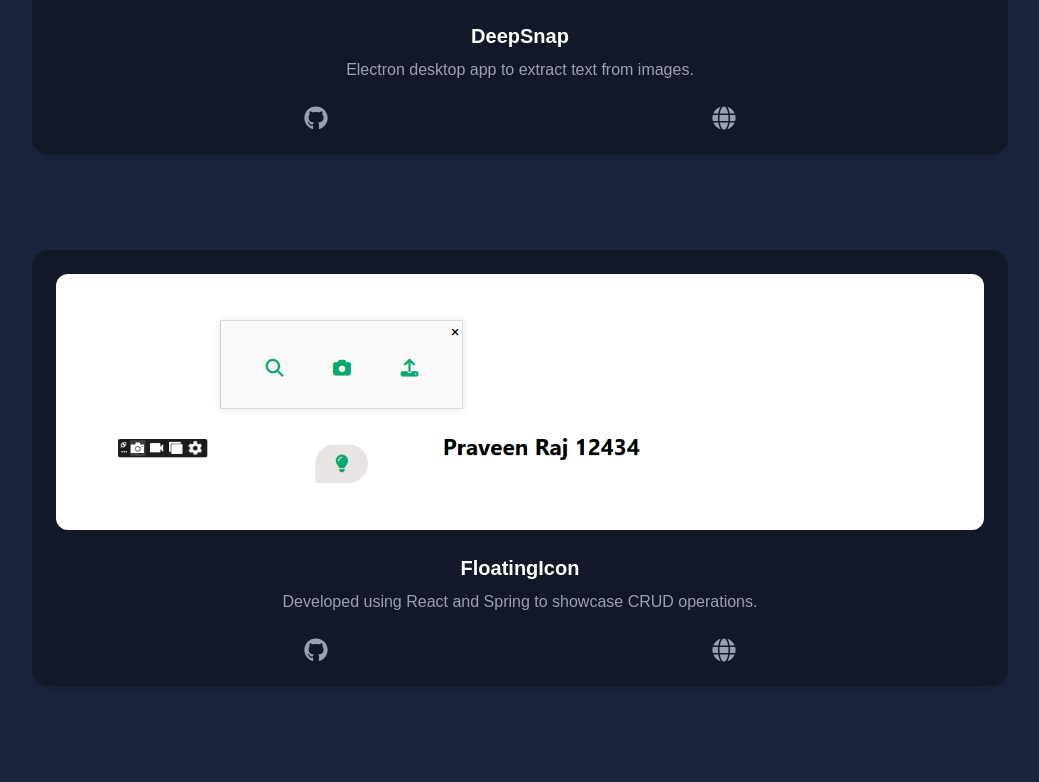
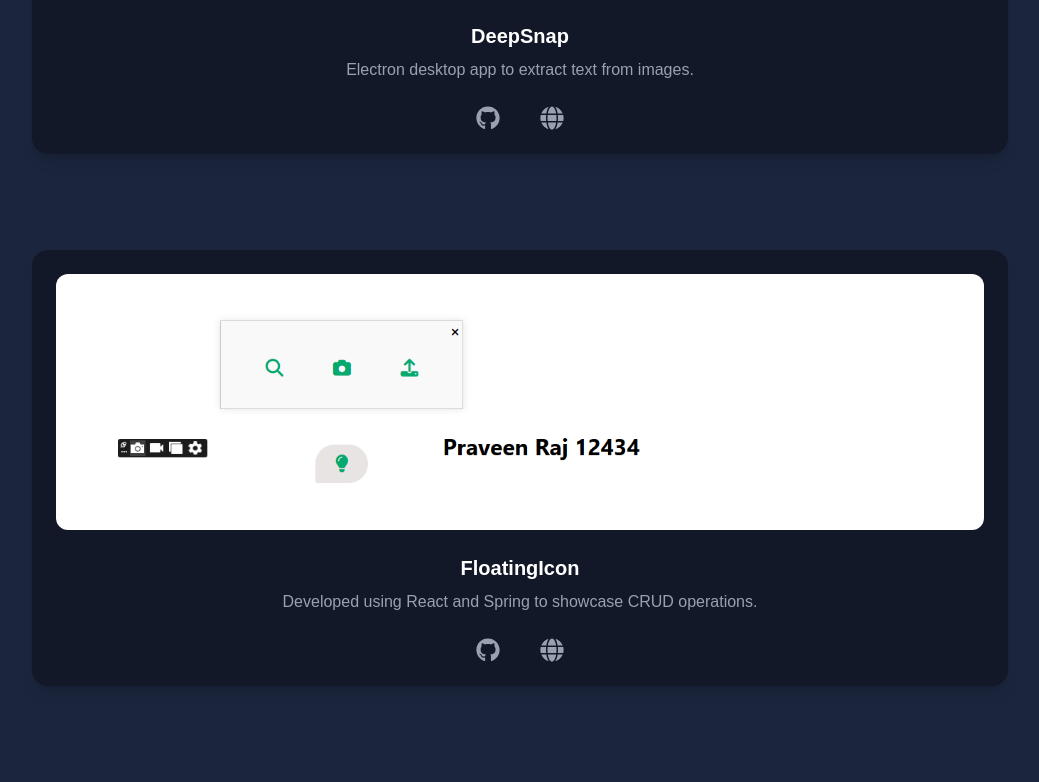
Before and after one commit to KalePraveenRaj/portfolio_nextjs, a Next.js app: page / in a window 1280 px wide. Shown: the part 2098-2880 px from the top of the page, without its empty margins (120-1159 px from the left). Built offline with nearby package versions, Linux system fonts and the light colour scheme.

Commit message:
Add base path for images in production environment
Updated image source to include base path for production.

```diff
--- a/components/Projects.tsx
+++ b/components/Projects.tsx
@@ -1,5 +1,8 @@
 import Image from "next/image";
 import { FaGithub, FaGlobe } from "react-icons/fa";
+
+const isProd = process.env.NODE_ENV === "production";
+const basePath = isProd ? "/portfolio_nextjs" : "";
 
 export default function Projects() {
   const projects = [
@@ -106,7 +109,6 @@
   return (
     <div className="group relative rounded-2xl transition-all duration-300 hover:-translate-y-2">
 
-      {/* Gradient Shadow */}
       <div
         className="absolute inset-0 rounded-2xl opacity-0 transition-opacity duration-300 group-hover:opacity-100"
         style={{
@@ -115,11 +117,10 @@
         }}
       />
 
-      {/* Card */}
       <div className="relative bg-[rgba(0,0,0,0.35)] rounded-2xl p-6 shadow-lg group-hover:shadow-none">
 
         <Image
-          src={image}
+          src={`${basePath}${image}`}
           alt={title}
           width={800}
           height={500}
@@ -134,7 +135,7 @@
           {description}
         </p>
 
-        <div className="flex justify-center gap-96 text-2xl text-gray-400">
+        <div className="flex justify-center gap-10 text-2xl text-gray-400">
           {github && (
             <a
               href={github}
```
